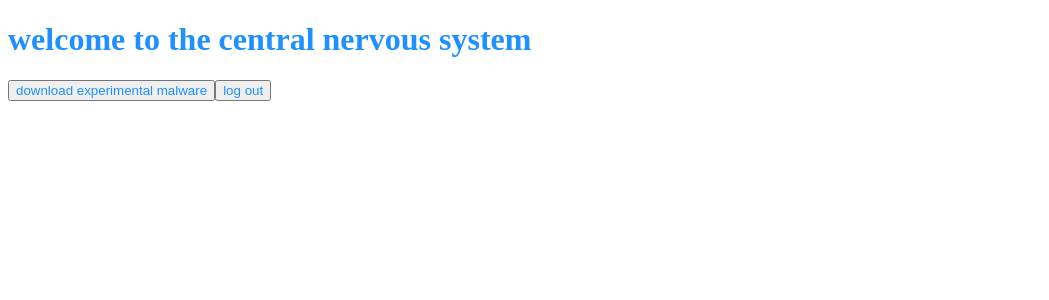
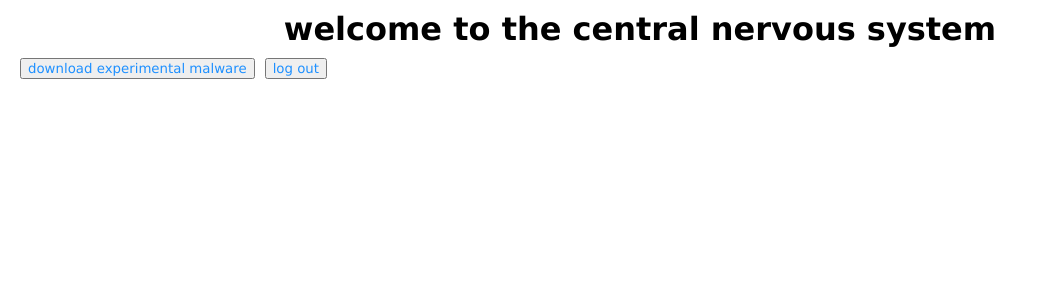
Before and after one commit to JS-Jr-Dev-Job-Board/admin-app, a React (Vite) app: page / in a window 1280 px wide. Shown: the top 300 px of the page, without its empty margins (0-1049 px from the left). Built offline with nearby package versions, Linux system fonts and the light colour scheme; no server answers.

Commit message:
added beard-y manly style for cards

```diff
--- a/src/styles.scss
+++ b/src/styles.scss
@@ -1,4 +1,22 @@
 * {
   box-sizing: border-box;
   color: dodgerblue;
+  margin: 5px;
+  font-family: 'Lucida Sans', 'Lucida Sans Regular', 'Lucida Grande', 'Lucida Sans Unicode', Geneva, Verdana, sans-serif;
 }
+
+h1{
+  color: black;
+  text-align: center;
+}
+p{
+  color: #303113;
+}
+.dashboardCard{
+  display: flex;
+  margin: 2rem;
+  flex-direction: column;
+}
+.card{
+  border: solid 2px lightgrey;
+}
```
